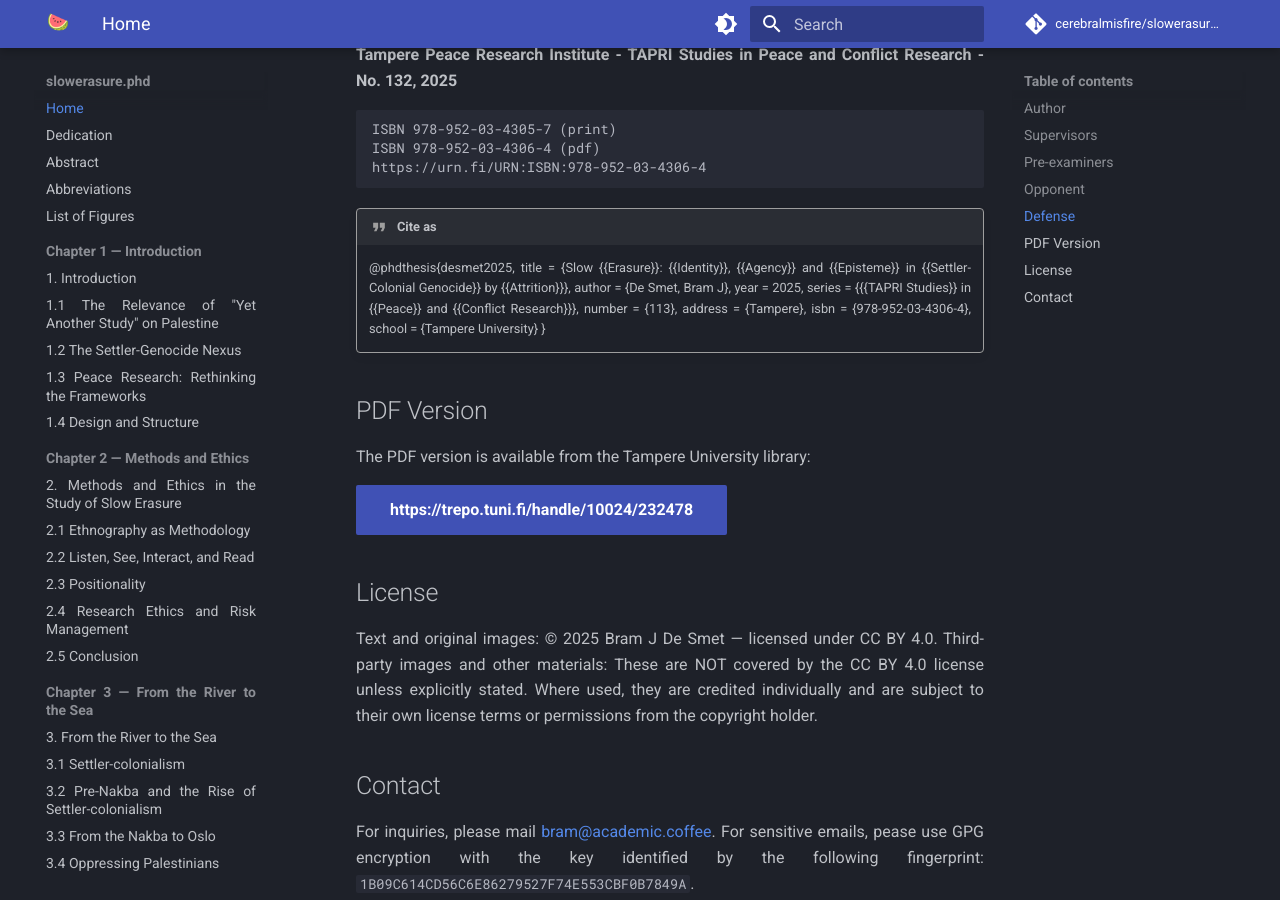
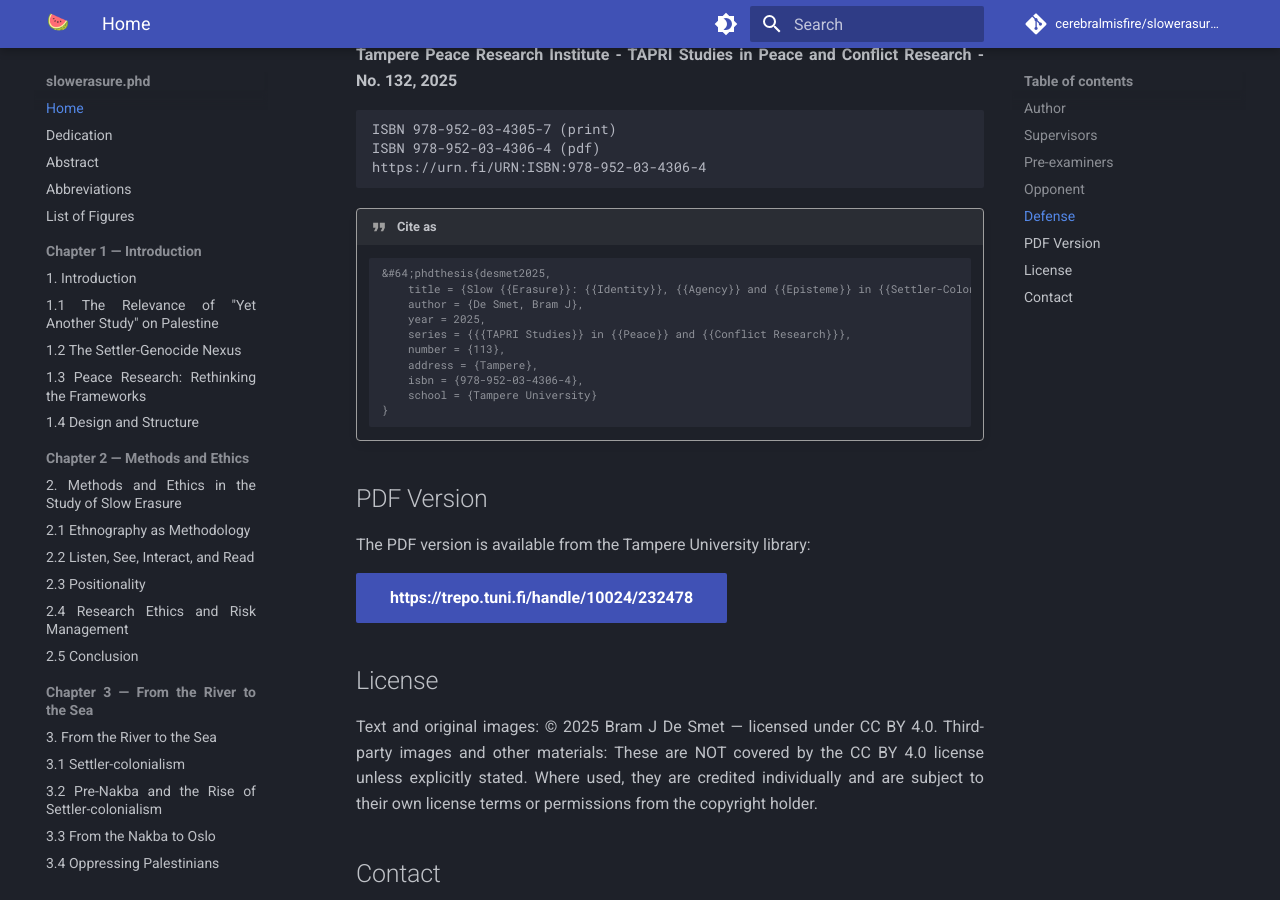
Before and after one commit to cerebralmisfire/slowerasure.phd, an MkDocs documentation site: the page built from docs/index.md, in a window 1280 px wide and 900 px high, scrolled down 1728 px. Built offline with MkDocs 1.6.1 and Material for MkDocs 9.7.7, drawn with Linux system fonts in a browser that asks for light colours; comment, search, counter and statistics services are not loaded.

Commit message:
Fix bibtex plugin warning for citation block on index page

````diff
--- a/docs/index.md
+++ b/docs/index.md
@@ -30,7 +30,8 @@ ACADEMIC DISSERTATION: Presented, with the permission of the Faculty of Social S
 
 !!! quote "Cite as"
 
-    @phdthesis{desmet2025,
+    ```bibtex
+    &#64;phdthesis{desmet2025,
         title = {Slow {{Erasure}}: {{Identity}}, {{Agency}} and {{Episteme}} in {{Settler-Colonial Genocide}} by {{Attrition}}},
         author = {De Smet, Bram J},
         year = 2025,
@@ -40,6 +41,7 @@ ACADEMIC DISSERTATION: Presented, with the permission of the Faculty of Social S
         isbn = {978-952-03-4306-4},
         school = {Tampere University}
     }
+    ```
 
 
 ## PDF Version
````
